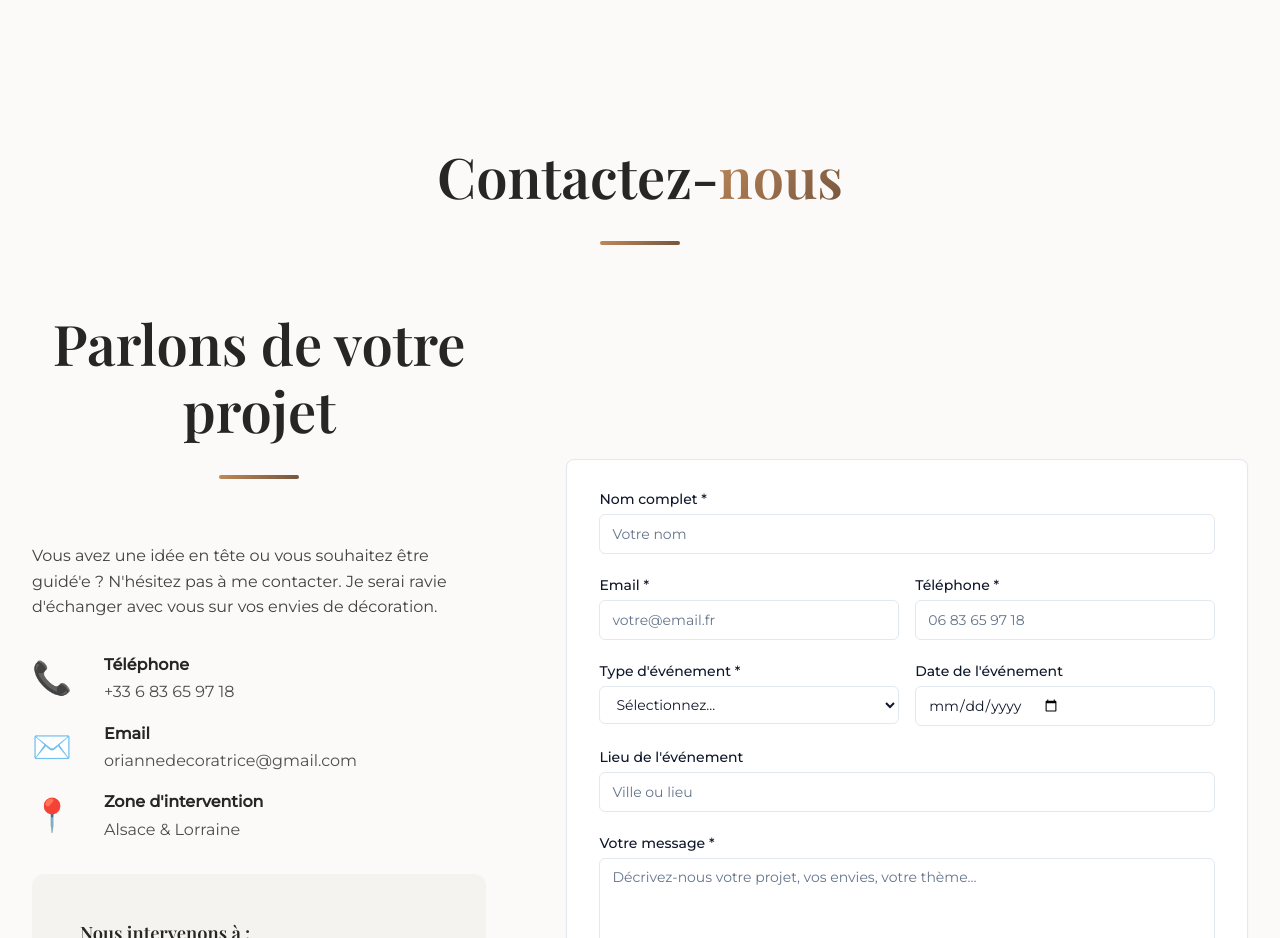
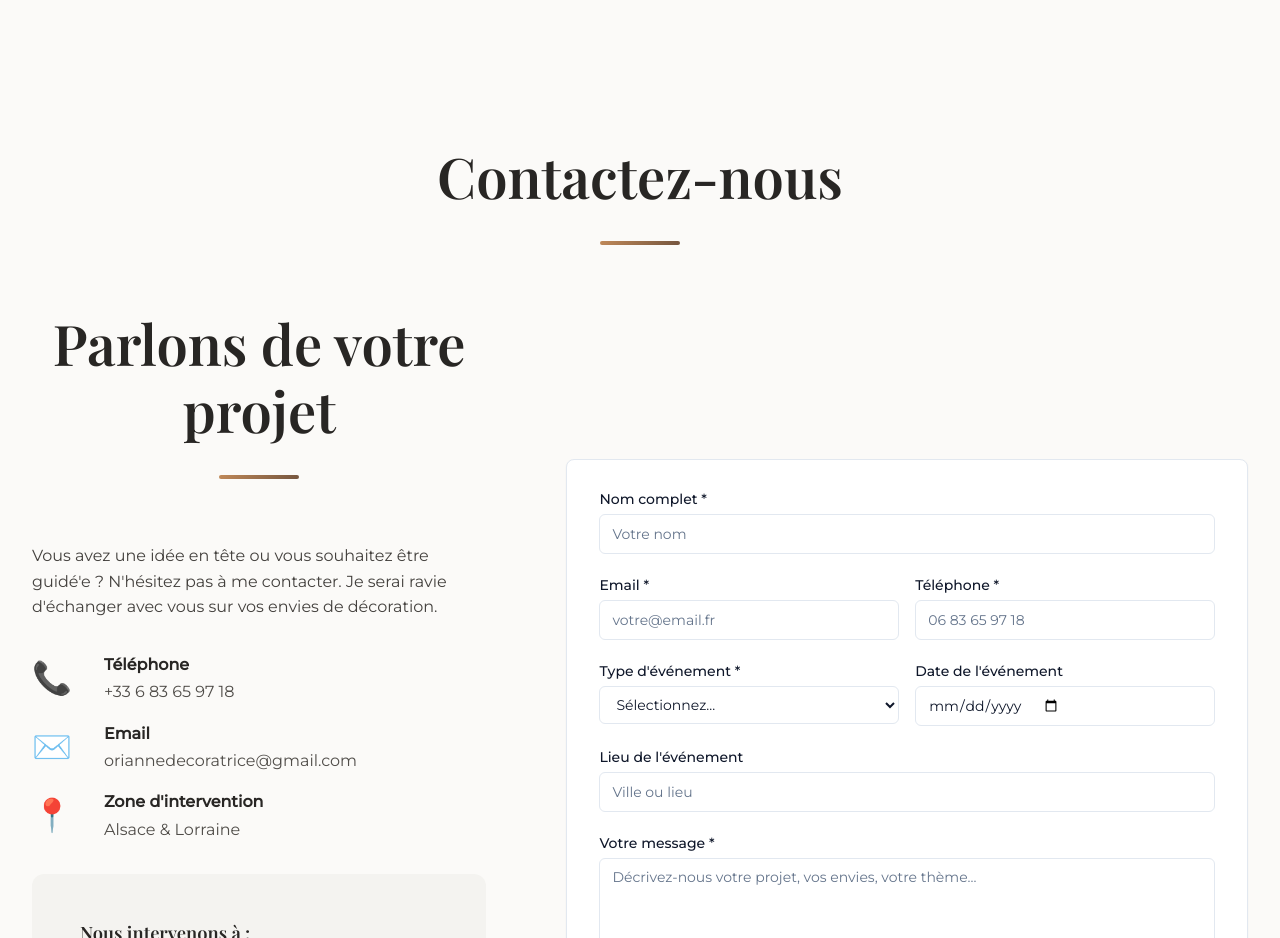
Before and after one commit to JgPhil/orianne-ag, a Next.js app: page / in a window 1280 px wide. Shown: the part 1820-2758 px from the top of the page. Built offline with nearby package versions, Linux system fonts and the light colour scheme; a web font is replaced by a local one.

Commit message:
Unify Contact title color

```diff
--- a/src/components/Contact.tsx
+++ b/src/components/Contact.tsx
@@ -74,7 +74,7 @@ export default function Contact() {
         <section id="contact" className="section">
             <div className="container">
                 <h2 className="section-title">
-                    Contactez-<span className="gradient-text">nous</span>
+                    Contactez-nous
                 </h2>
 
                 <div className={styles.contactWrapper}>
```
